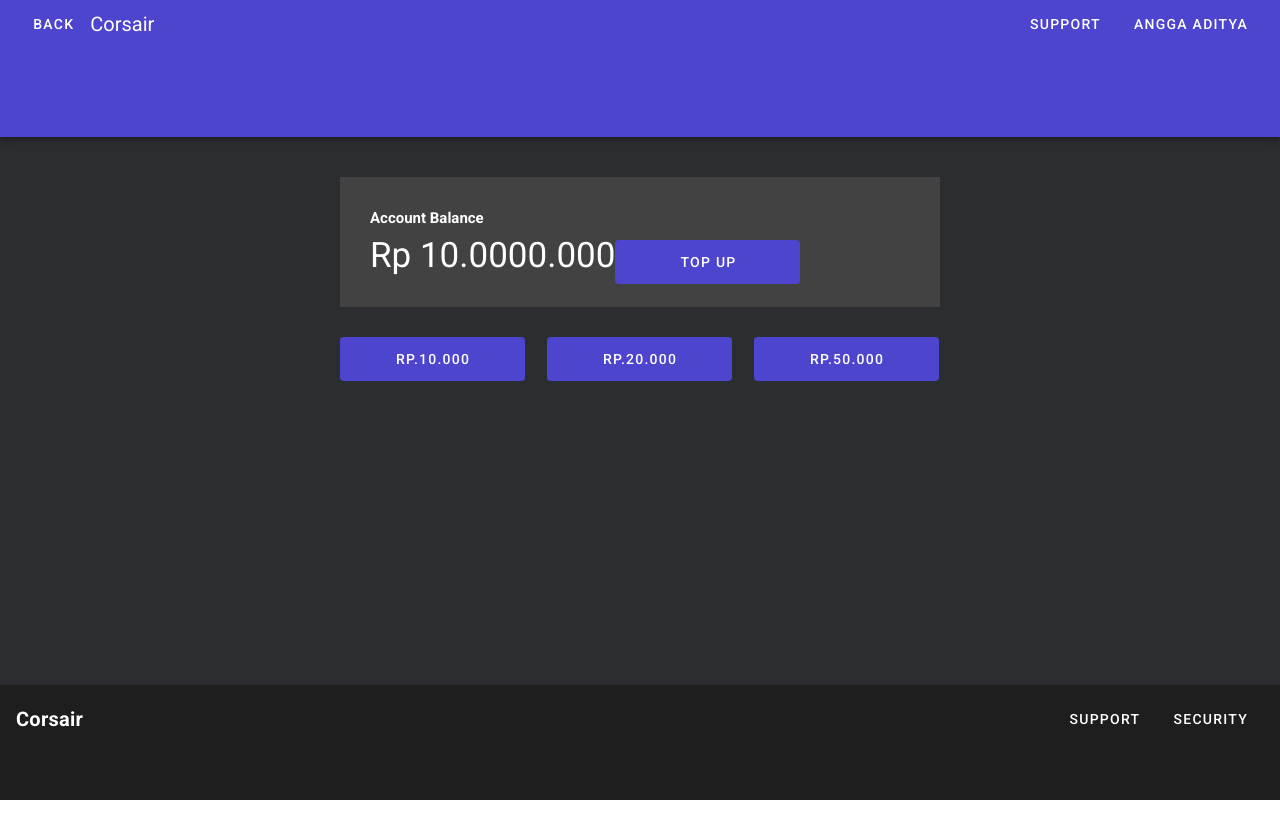
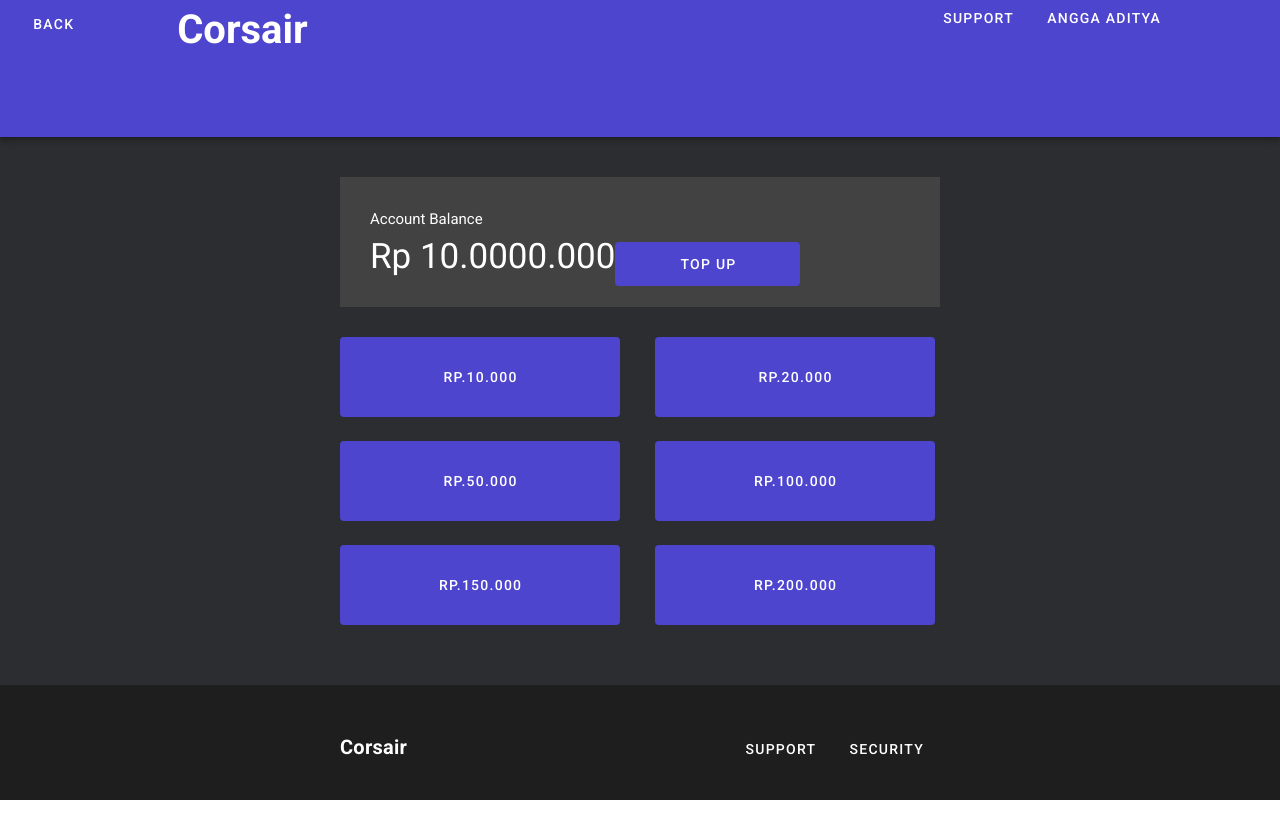
Before and after one commit to GungdeAngga/miniProjectVueJs, a Vue app: page /pulsa in a window 1280 px wide. Built offline with nearby package versions, Linux system fonts and the light colour scheme.

Commit message:
Add files via upload

```diff
--- a/src/views/homePage.vue
+++ b/src/views/homePage.vue
@@ -4,12 +4,12 @@
     <div>
         <v-app-bar
           color="#4E45CE"
-          dense
+          padless
           dark
           style="height: 137px;"
         >
-
-          <v-toolbar-title><strong>Corsair</strong></v-toolbar-title>
+          <div class="header">
+            <span class="headerTitle"><strong>Corsair</strong></span>
 
             <v-spacer></v-spacer>
 
@@ -20,6 +20,7 @@
             <v-btn text>
               angga aditya
             </v-btn>
+          </div>
         </v-app-bar>
     </div>
 
@@ -28,9 +29,10 @@
 <div class="place">
   <div class="internalPage">
     <div class="jmlhUang">
-      <span class="text">Account Balance</span> <br>
+      <span class="text">Account Balance</span><br>
       <span class="balance">Rp 10.0000.000</span>
        <!--fungsiHomeBranches-->
+
           <v-btn depressed large
           dark color="#4E45CE"
           width="185px">
@@ -65,7 +67,7 @@
 
 
 
-<div style="position:absolute; bottom:0px; width:100%; ">
+<div class="footer">
     <v-footer
     dark
     padless
@@ -77,10 +79,10 @@
         style="height:115px"
       >
         <v-card-title class="#110E0E">
+          <div class="footerTitle">
             <strong>Corsair</strong>
 
             <v-spacer></v-spacer>
-
 
             <v-btn text>
               support
@@ -89,13 +91,12 @@
             <v-btn text>
               security
             </v-btn>
-
+          </div>
         </v-card-title>
       </v-card>
     </v-footer>
 </div>
   </v-app>
-
 </template>
 
 <script>
@@ -107,6 +108,16 @@
 </script>
 
 <style>
+
+.headerTitle{
+  font-size: 40px;
+}
+
+.header{
+  width: 1000px;
+  display: flex;
+  margin: auto;
+}
 
 .place{
   background-color:#2C2D30;
@@ -141,4 +152,17 @@
   color: white;
   font-size: 35px;
 }
+
+.footer{
+  position: absolute;
+  bottom:0px;
+  width:100%;
+}
+
+.footerTitle{
+  width: 600px;
+  display: flex;
+  margin: 30px auto;
+}
+
 </style>
--- a/src/views/loginPage.vue
+++ b/src/views/loginPage.vue
@@ -21,14 +21,12 @@
 </div>
 
 
-<div style="background-color:#2C2D30; height:100%; ">
-  <div class="login">
+<div>
 
-  </div>
 </div>
 
 
-<div style="position:absolute; bottom:0px; width:100%; ">
+<div class="footer">
     <v-footer
     dark
     padless
--- a/src/views/pulsaPage.vue
+++ b/src/views/pulsaPage.vue
@@ -8,12 +8,14 @@
       style="height: 137px;"
     >
 
+  <div class="buttonBack">
     <v-btn text
     router-link to="/">
         back
     </v-btn>
-
-      <v-toolbar-title>Corsair</v-toolbar-title>
+  </div>
+          <div class="header">
+            <span class="headerTitle"><strong>Corsair</strong></span>
 
             <v-spacer></v-spacer>
 
@@ -24,6 +26,7 @@
             <v-btn text>
               angga aditya
             </v-btn>
+          </div>
     </v-app-bar>
 </div>
 
@@ -32,9 +35,8 @@
 <div class="place">
   <div class="internalPage">
     <div class="jmlhUang">
-      <h5>Account Balance</h5>
+      <span class="text">Account Balance</span> <br>
       <span class="balance">Rp 10.0000.000</span>
-
 
           <v-btn depressed large
           dark color="#4E45CE"
@@ -44,32 +46,62 @@
 
     </div>
 
-          <div class="threeButton">
+        <div class="buttonPlace">
+          <div class="buttonPayment">
               <v-btn depressed large
               dark color="#4E45CE"
-              width="185px">
+              width="280px"
+              height="80px">
                 Rp.10.000
               </v-btn>
 
               <v-btn depressed large
               dark color="#4E45CE"
-              width="185px">
+              width="280px"
+              height="80px">
                 Rp.20.000
+              </v-btn>
+
+          </div>
+          <br>
+          <div class="buttonPayment">
+              <v-btn depressed large
+              dark color="#4E45CE"
+              width="280px"
+              height="80px">
+                Rp.50.000
               </v-btn>
 
               <v-btn depressed large
               dark color="#4E45CE"
-              width="185px">
-                Rp.50.000
+              width="280px"
+              height="80px">
+                Rp.100.000
               </v-btn>
           </div>
+          <br>
+          <div class="buttonPayment">
+              <v-btn depressed large
+              dark color="#4E45CE"
+              width="280px"
+              height="80px">
+                Rp.150.000
+              </v-btn>
 
+              <v-btn depressed large
+              dark color="#4E45CE"
+              width="280px"
+              height="80px">
+                Rp.200.000
+              </v-btn>
+          </div>
+        </div>
       </div>
 </div>
 
 
 
-<div style="position:absolute; bottom:0px; width:100%; ">
+<div class="footer">
     <v-footer
     dark
     padless
@@ -81,6 +113,7 @@
         style="height:115px"
       >
         <v-card-title class="#110E0E">
+          <div class="footerTitle">
             <strong>Corsair</strong>
 
             <v-spacer></v-spacer>
@@ -92,6 +125,7 @@
             <v-btn text>
               security
             </v-btn>
+          </div>
         </v-card-title>
       </v-card>
     </v-footer>
@@ -109,37 +143,15 @@
 
 <style>
 
-.place{
-  background-color:#2C2D30;
-  height:100%;
-  display: flex;
+.buttonPlace{
+  width: 600px;
 }
 
-.internalPage{
-  margin: 10px auto;
+.buttonPayment{
+  display: flex;
+  column-count: 2;
+  column-gap: 35px;
+
 }
 
-.jmlhUang{
-  background: #424242;
-  margin: 30px auto;
-  padding: 30px ;
-  width: 600px;
-  height: 130px;
-}
-
-.threeButton{
-  display: flex;
-  column-count: 3;
-  column-gap: 22px;
-}
-
-h5{
-  color: white;
-  font-size: 15px;
-}
-
-.balance{
-  color: white;
-  font-size: 35px;
-}
 </style>
--- a/src/views/registerPage.vue
+++ b/src/views/registerPage.vue
@@ -23,7 +23,7 @@
 
 </div>
 
-<div style="position:absolute; bottom:0px; width:100%; ">
+<div class="footer">
     <v-footer
     dark
     padless
```
Lines whose indentation alone changed are shown as unchanged.
